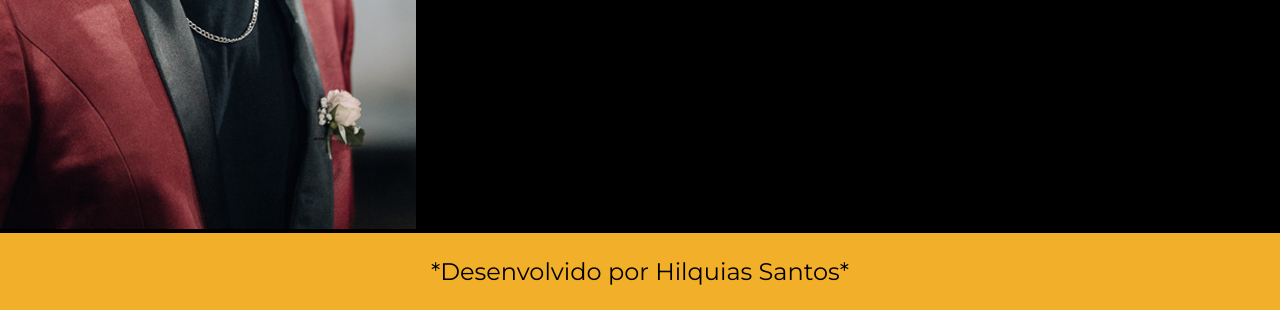
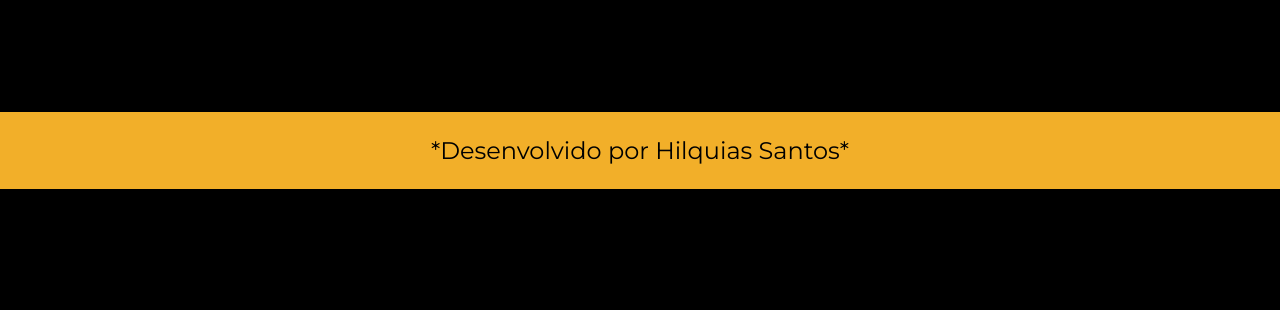
Before and after one commit to hhilquias/Portifolio, a plain HTML site: page Meu portifolio.html in a window 1280 px wide. Shown: the part 1197-1507 px from the top of the page. After the commit the page ends 1386 px from the top, so only its background shows below. Drawn offline with nearby package versions, Linux system fonts and the light colour scheme.

Commit message:
26/05 00:15

```diff
--- a/Meu portifolio.html
+++ b/Meu portifolio.html
@@ -16,8 +16,7 @@
             <a href="">Sobre mim</a>
         </nav>
     </header>
-    <main>
-    <!-- <main class="apresentacao"> -->
+        <main class="apresentacao">
         <section class="apresentacao__conteudo">
             <h1 class="apresentacao__conteudo__titulo">Eleve seu negócio digital a outro nível
                 <strong class="titulo-destaque"> com um Front-end de qualidade!
```
